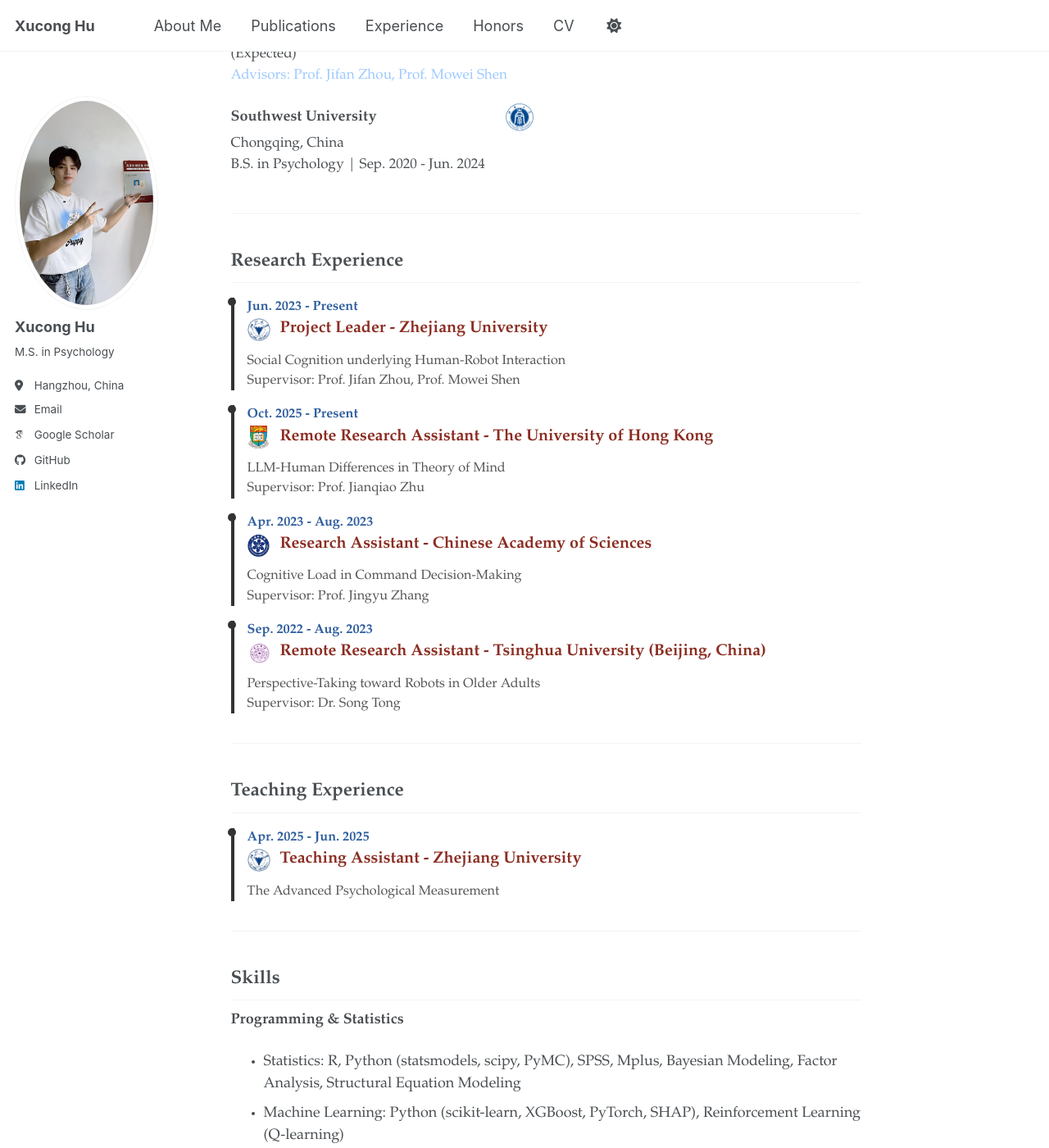
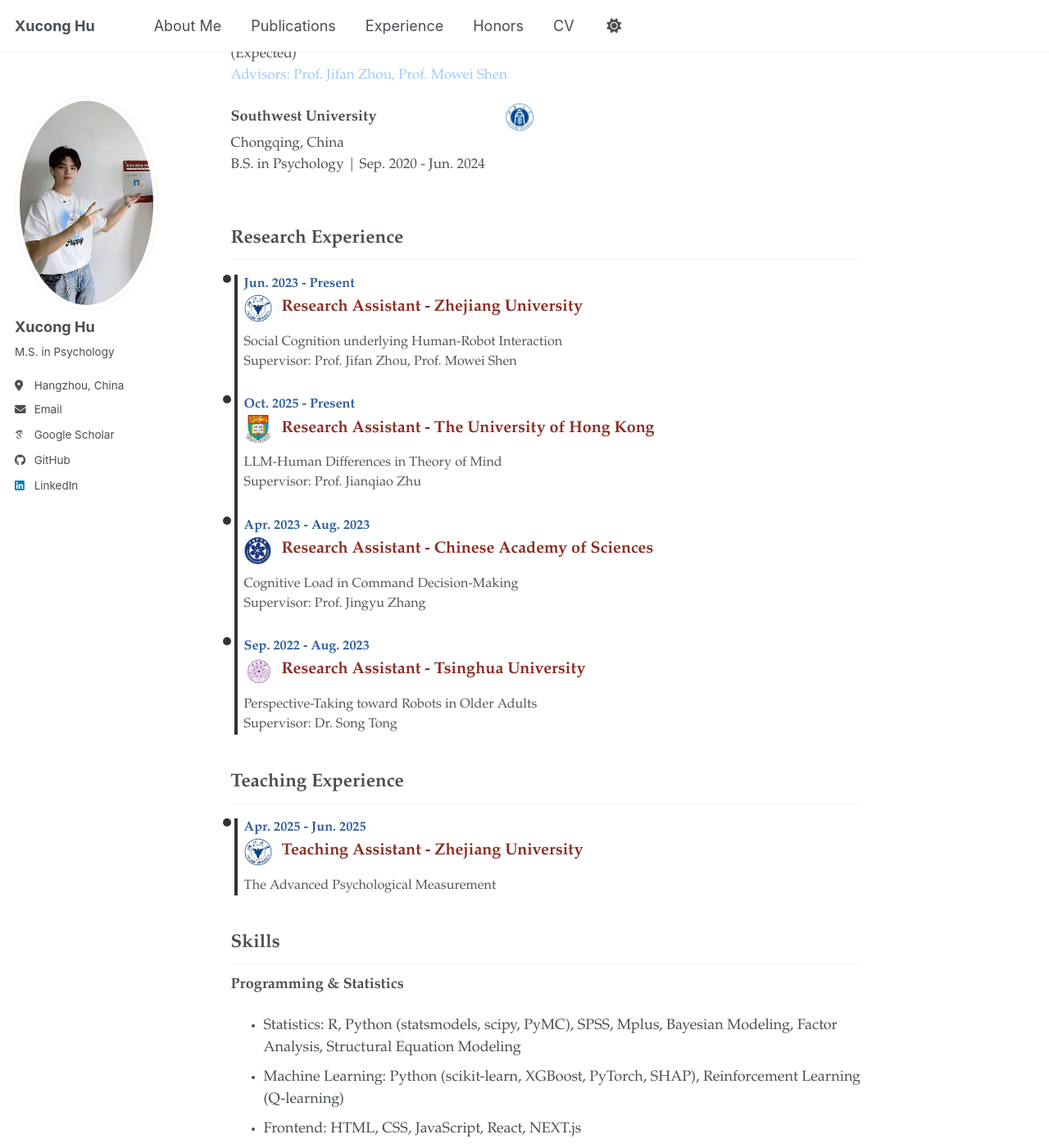
Before and after one commit to xuconghu/xuconghu.github.io, a Jekyll site: the page built from _pages/experience.md, in a window 1280 px wide and 1400 px high, scrolled down 301 px. Shown: the whole window at 82% size. Built offline with Jekyll 4.4.1, drawn with Linux system fonts in a browser that asks for light colours; some web fonts are replaced; a script bundle is joined from its source files by our own code; library files that are not in the unit come from our copies.

Commit message:
Tidy publications header and refine timeline styling

```diff
--- a/_pages/experience.md
+++ b/_pages/experience.md
@@ -44,7 +44,7 @@
       <div class="timeline-title">
         <span class="timeline-org">
           <img class="timeline-logo" src="{{ "/images/zju_logo.png" | relative_url }}" alt="Zhejiang University logo" />
-          Project Leader - Zhejiang University
+          Research Assistant - Zhejiang University
         </span>
       </div>
       <div class="timeline-desc">
@@ -57,7 +57,7 @@
       <div class="timeline-title">
         <span class="timeline-org">
           <img class="timeline-logo" src="{{ "/images/hku_logo.png" | relative_url }}" alt="The University of Hong Kong logo" />
-          Remote Research Assistant - The University of Hong Kong
+          Research Assistant - The University of Hong Kong
         </span>
       </div>
       <div class="timeline-desc">
@@ -83,7 +83,7 @@
       <div class="timeline-title">
         <span class="timeline-org">
           <img class="timeline-logo" src="{{ "/images/thu_logo.png" | relative_url }}" alt="Tsinghua University logo" />
-          Remote Research Assistant - Tsinghua University (Beijing, China)
+          Research Assistant - Tsinghua University
         </span>
       </div>
       <div class="timeline-desc">
--- a/assets/css/main.scss
+++ b/assets/css/main.scss
@@ -138,15 +138,15 @@
 .timeline-item {
   width: 100%;
   position: relative;
-  margin-bottom: 1rem;
+  margin-bottom: 1.6rem;
   padding-left: 16px;
   border-left: 4px solid #333;
   text-align: left;
 }
 
 .timeline-logo {
-  width: 28px;
-  height: 28px;
+  width: 34px;
+  height: 34px;
   object-fit: contain;
   vertical-align: middle;
   margin-right: 6px;
@@ -156,6 +156,33 @@
   display: inline-flex;
   align-items: center;
   gap: 6px;
+}
+
+.timeline-body {
+  position: relative;
+}
+
+.timeline-body::before {
+  content: "";
+  position: absolute;
+  left: 4px;
+  top: 0;
+  bottom: 0;
+  width: 4px;
+  background: #333;
+}
+
+.timeline-item {
+  border-left: 0;
+}
+
+.timeline-item:before {
+  left: 0;
+  transform: translateX(-2px);
+}
+
+.page__content hr {
+  display: none;
 }
 
 .timeline-item:before {
```
Also changed, not shown: _pages/about.md (+3 -4 lines), _pages/publications.md (+0 -1 lines).
